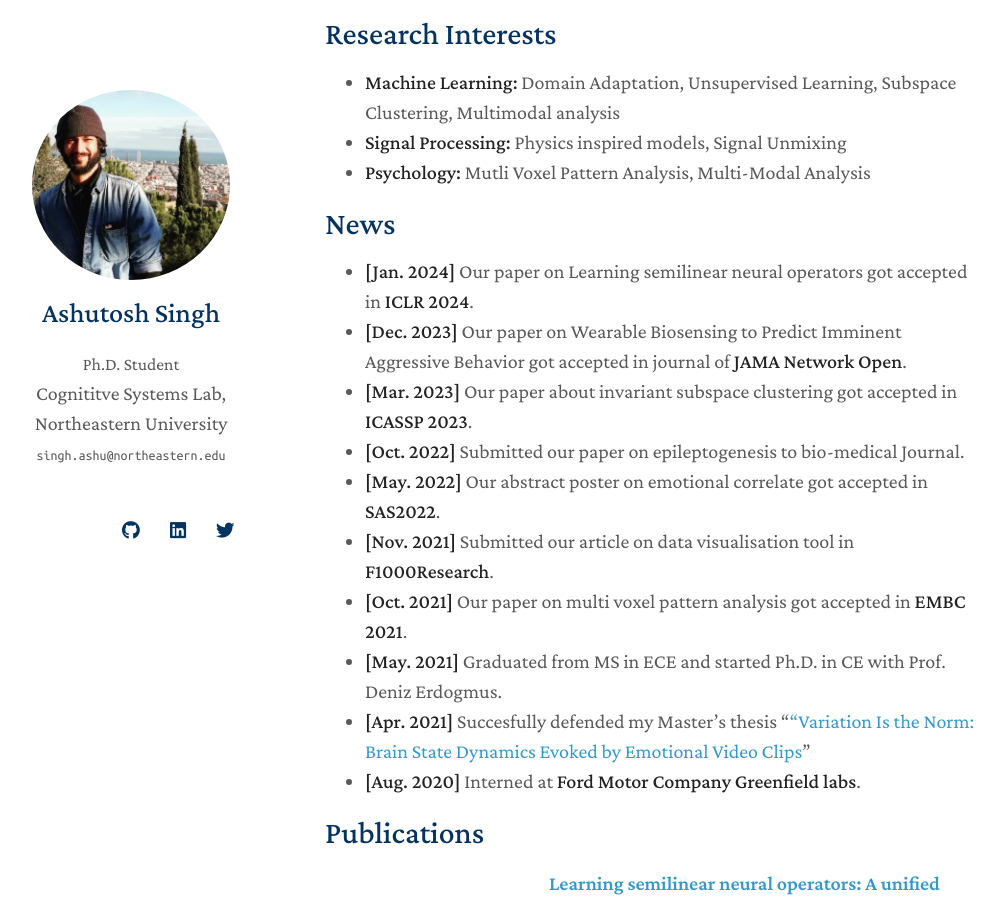
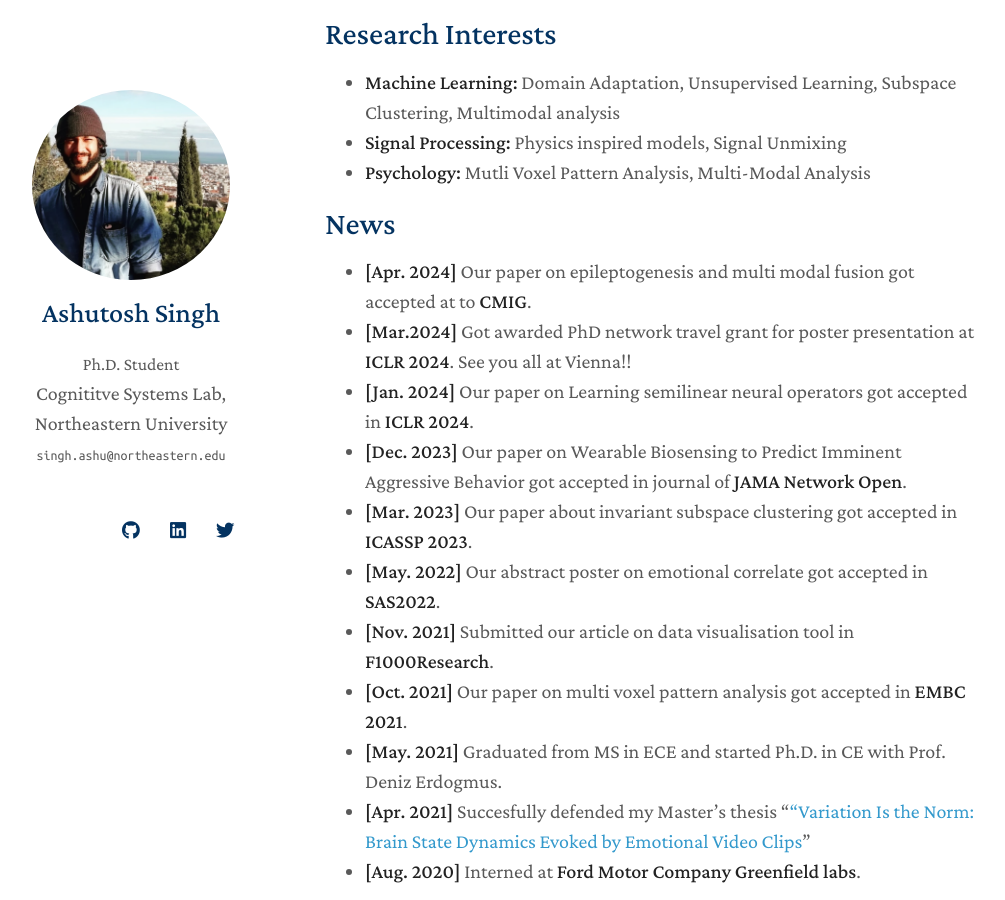
Before and after one commit to ashutosh17dec/ashutosh17dec.github.io, a Jekyll site: the page built from index.md, in a window 1280 px wide and 900 px high, scrolled down 1044 px. Shown: the whole window, without its empty margins (145-1150 px from the left). Built offline with Jekyll 4.4.1, drawn with Linux system fonts in a browser that asks for light colours; nearby versions of some CDN libraries; a style sheet for code colours, icons or effects is not loaded; our own code applies the rules of GitHub Pages for plain Markdown files.

Commit message:
Update index.md

```diff
--- a/index.md
+++ b/index.md
@@ -24,10 +24,11 @@ During my free time I love to indulge in conversation regarding geo-politics, st
 - **Psychology:** Mutli Voxel Pattern Analysis, Multi-Modal Analysis
 
 ## News
+- **[Apr. 2024]** Our paper on epileptogenesis and multi modal fusion got accepted at to **CMIG**.
+- **[Mar.2024]** Got awarded PhD network travel grant for poster presentation at **ICLR 2024**. See you all at Vienna!!
 - **[Jan. 2024]** Our paper on Learning semilinear neural operators got accepted in **ICLR 2024**.
 - **[Dec. 2023]** Our paper on Wearable Biosensing to Predict Imminent Aggressive Behavior got accepted in journal of **JAMA Network Open**.
 - **[Mar. 2023]** Our paper about invariant subspace clustering got accepted in **ICASSP 2023**.
-- **[Oct. 2022]** Submitted our paper on epileptogenesis to bio-medical Journal.
 - **[May. 2022]** Our abstract poster on emotional correlate got accepted in **SAS2022**.
 - **[Nov. 2021]** Submitted our article on data visualisation tool in **F1000Research**.
 - **[Oct. 2021]** Our paper on multi voxel pattern analysis got accepted in **EMBC 2021**.
```
